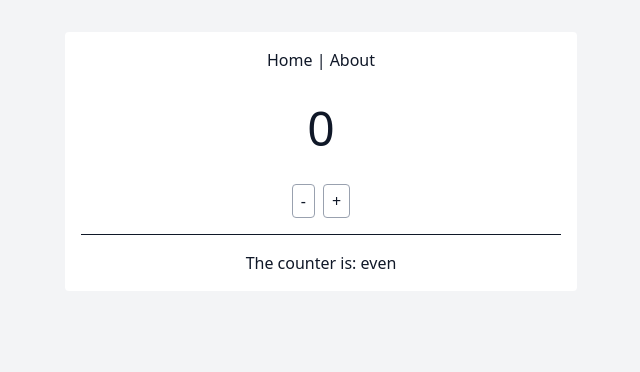
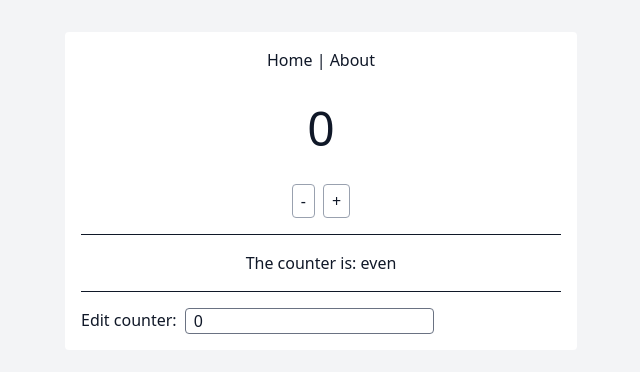
Before and after one commit to tyler36/learn-pinia-setup, a Vue app: page / in a window 1280 px wide. Shown: the top 372 px of the page, without its empty margins (319-959 px from the left). Built offline with nearby package versions, Linux system fonts and the light colour scheme.

Commit message:
add 2-way binding

```diff
--- a/src/views/HomeView.vue
+++ b/src/views/HomeView.vue
@@ -3,13 +3,21 @@
     <div class="count text-center text-5xl my-8">{{ storeCounter.count }}</div>
 
     <div class="flex gap-x-2 justify-center mt-6">
-      <button @click="storeCounter.decreaseCount" class="px-2 py-1 border rounded border-gray-400 hover:bg-gray-300">-</button>
-      <button @click="storeCounter.increaseCount" class="px-2 py-1 border rounded border-gray-400 hover:bg-gray-300">+</button>
+      <button @click="storeCounter.decreaseCount"
+        class="px-2 py-1 border rounded border-gray-400 hover:bg-gray-300">-</button>
+      <button @click="storeCounter.increaseCount"
+        class="px-2 py-1 border rounded border-gray-400 hover:bg-gray-300">+</button>
     </div>
 
     <hr>
 
     <div>The counter is: {{ storeCounter.oddOrEven }}</div>
+    <hr>
+
+    <div class="flex gap-x-2">
+      <h3>Edit counter:</h3>
+      <input type="number" v-model="storeCounter.count" class="border rounded border-gray-500 px-2">
+    </div>
   </div>
 </template>
 
```
